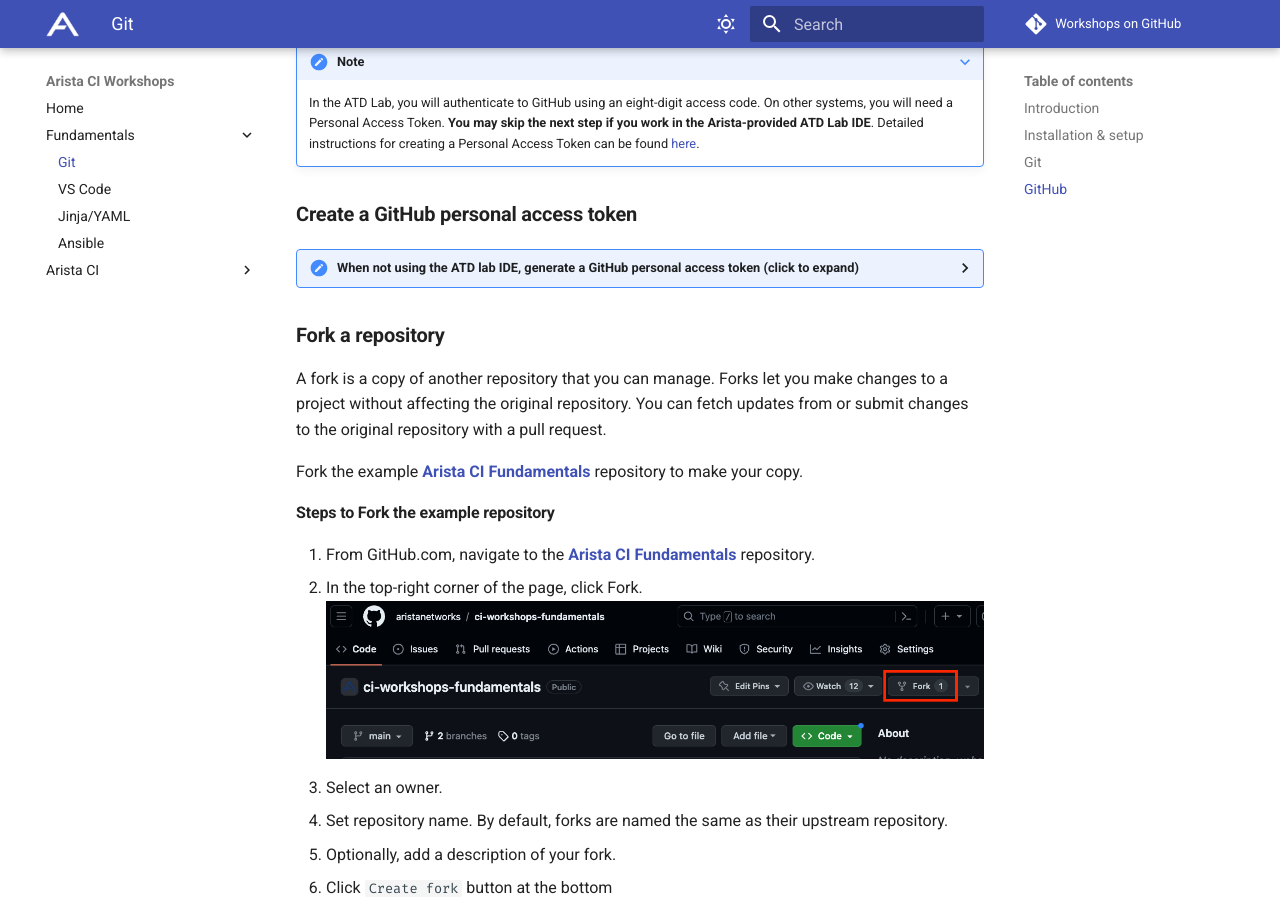
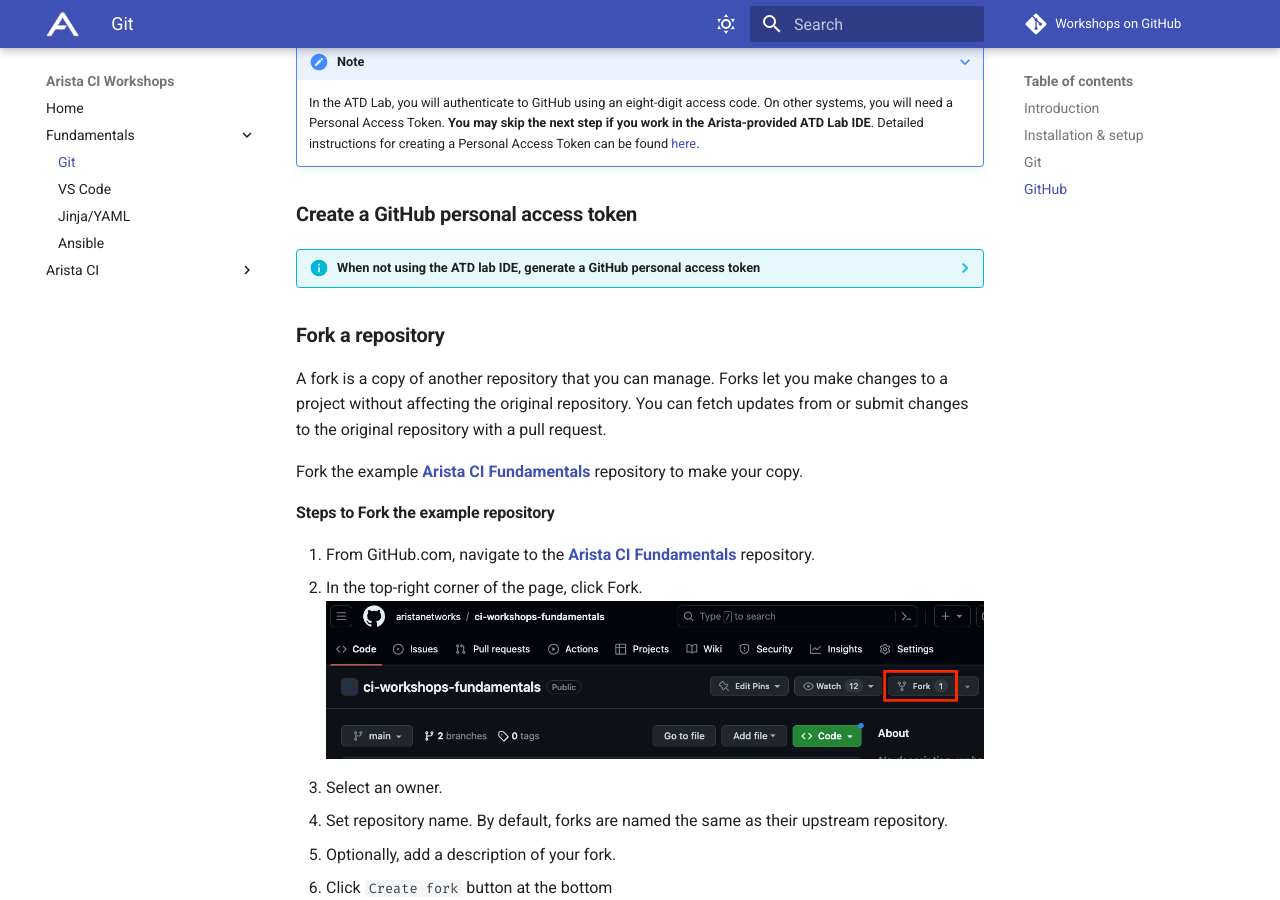
Before and after one commit to aristanetworks/avd-workshops, an MkDocs documentation site: the page built from workshops/git.md, in a window 1280 px wide and 900 px high, scrolled down 7336 px. Built offline with MkDocs 1.6.1 and Material for MkDocs 9.7.7, drawn with Linux system fonts in a browser that asks for light colours; comment, search, counter and statistics services are not loaded.

Commit message:
git.md - remove inline HTML and replace with an admonition

```diff
--- a/workshops/git.md
+++ b/workshops/git.md
@@ -280,21 +280,18 @@
 
 ### **Create a GitHub personal access token**
 
-<details>
-    <summary>When not using the ATD lab IDE, generate a GitHub personal access token (click to expand)</summary>
+??? info "When not using the ATD lab IDE, generate a GitHub personal access token"
 
-Under normal circumstances (does not apply to the ATD lab IDE) to push your local repo to GitHub, you will need a Personal Access Token. From your **GitHub** account, click through the following path to generate a new personal access token.  **Profile --> Settings --> Developer Settings --> Personal Access Tokens --> Tokens (classic) --> Generate new token (classic)**
+    Under normal circumstances (does not apply to the ATD lab IDE) to push your local repo to GitHub, you will need a Personal Access Token. From your **GitHub** account, click through the following path to generate a new personal access token.  **Profile --> Settings --> Developer Settings --> Personal Access Tokens --> Tokens (classic) --> Generate new token (classic)**
 
-- Give the token a meaningful name by setting the **Note**: `MyNewToken`
-- Set the **Expiration**: 30 days (default)
+    - Give the token a meaningful name by setting the **Note**: `MyNewToken`
+    - Set the **Expiration**: 30 days (default)
 
-Select the scopes to grant to this token. To use your token to access repositories from the command line, select `repo`. A token with no assigned scopes can only access public information.
+    Select the scopes to grant to this token. To use your token to access repositories from the command line, select `repo`. A token with no assigned scopes can only access public information.
 
-Click `Generate token` at the bottom of the page.  **Copy and save the token in a secure place. YOU WILL NOT BE ABLE TO SEE THE TOKEN AGAIN**.
+    Click `Generate token` at the bottom of the page.  **Copy and save the token in a secure place. YOU WILL NOT BE ABLE TO SEE THE TOKEN AGAIN**.
 
-![Git Token Scopes](assets/images/git_token_scopes.png){: style="width:500px"}
-
-</details>
+    ![Git Token Scopes](assets/images/git_token_scopes.png){: style="width:500px"}
 
 ### **Fork a repository**
 
```
